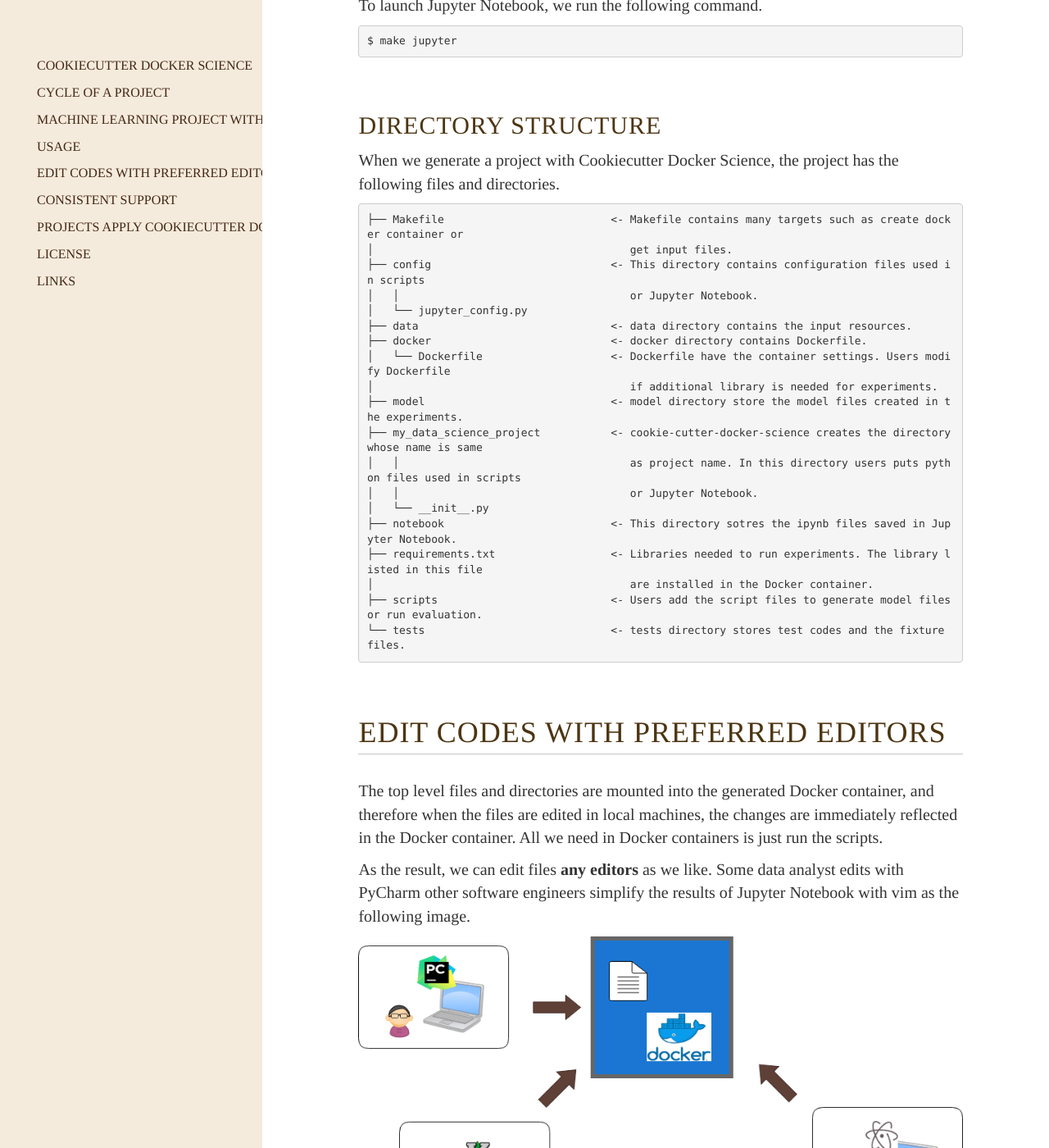
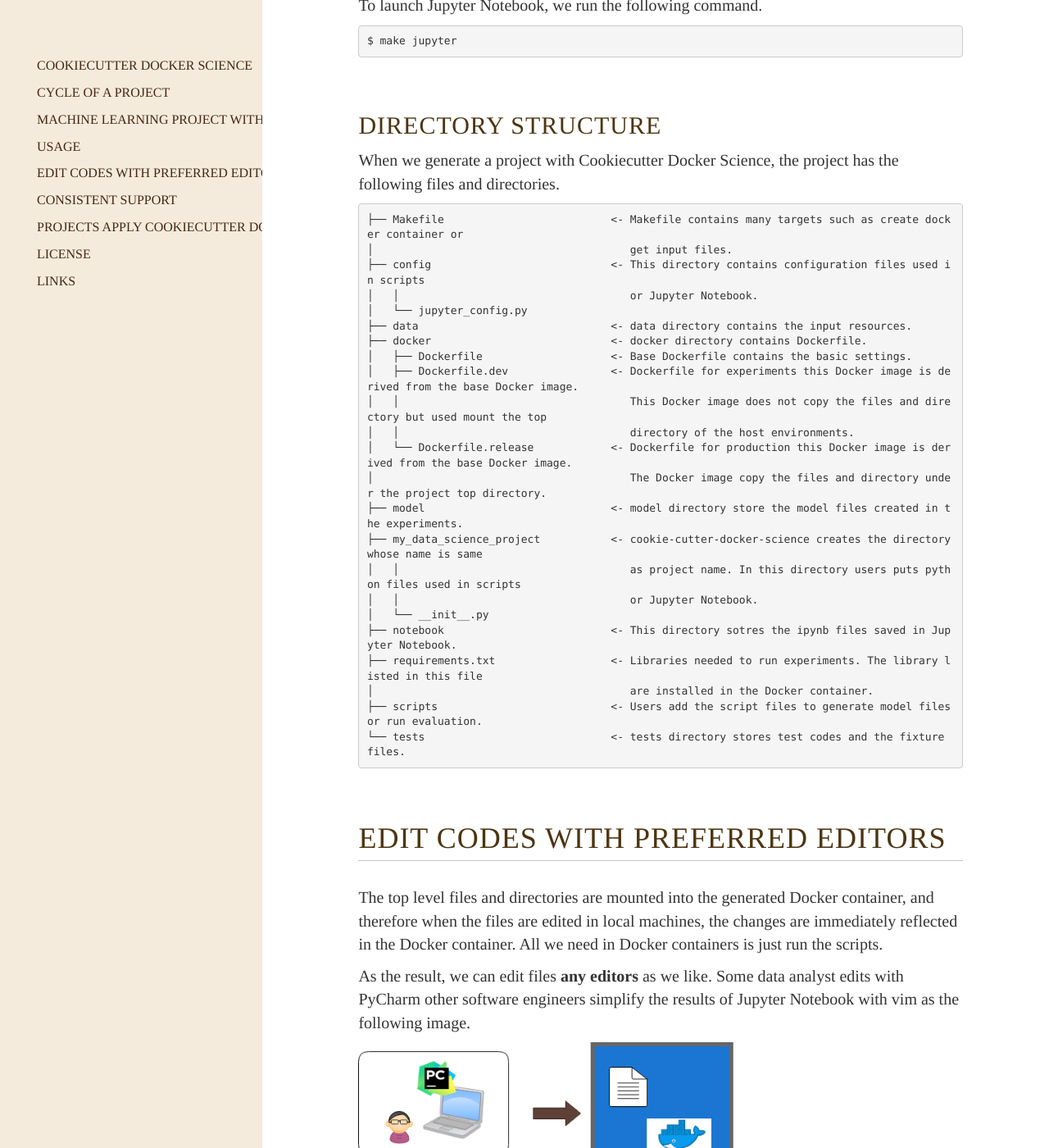
Before and after one commit to docker-science/docker-science.github.io, a Jekyll site: the page built from index.md, in a window 1280 px wide and 1400 px high, scrolled down 4280 px. Shown: the whole window at 82% size. Built offline with Jekyll 4.4.1, drawn with Linux system fonts in a browser that asks for light colours; some of the changed text lies outside the part shown.

Commit message:
Update generated dicretory and delpoyment sections

```diff
--- a/index.md
+++ b/index.md
@@ -115,8 +115,12 @@ When we generate a project with Cookiecutter Docker Science, the project has the
 │   └── jupyter_config.py
 ├── data                              <- data directory contains the input resources.
 ├── docker                            <- docker directory contains Dockerfile.
-│   └── Dockerfile                    <- Dockerfile have the container settings. Users modify Dockerfile
-│                                        if additional library is needed for experiments.
+│   ├── Dockerfile                    <- Base Dockerfile contains the basic settings.
+│   ├── Dockerfile.dev                <- Dockerfile for experiments this Docker image is derived from the base Docker image.
+│   │                                    This Docker image does not copy the files and directory but used mount the top
+│   │                                    directory of the host environments.
+│   └── Dockerfile.release            <- Dockerfile for production this Docker image is derived from the base Docker image.
+│                                        The Docker image copy the files and directory under the project top directory.
 ├── model                             <- model directory store the model files created in the experiments.
 ├── my_data_science_project           <- cookie-cutter-docker-science creates the directory whose name is same
 │   │                                    as project name. In this directory users puts python files used in scripts
@@ -168,8 +172,8 @@ After code simplification phase, we deploy the model to the service or batch scr
 We can make use of the project since the directories in the projects
 are the same and we are able to generate model with the `make` command.
 
-When we use the project as a library, Cookiecutter Docker Science provide `setup.py`
-to upload the library to (internal) pypi repository.
+Specifically we can create the production Docker images reducing libraries or settings for development uses,
+just running `make init-docker` specifying a environment variable `MODE` to `release` as `make init-docker MODE=release`.
 
 # Projects apply Cookiecutter Docker Science
 
```
